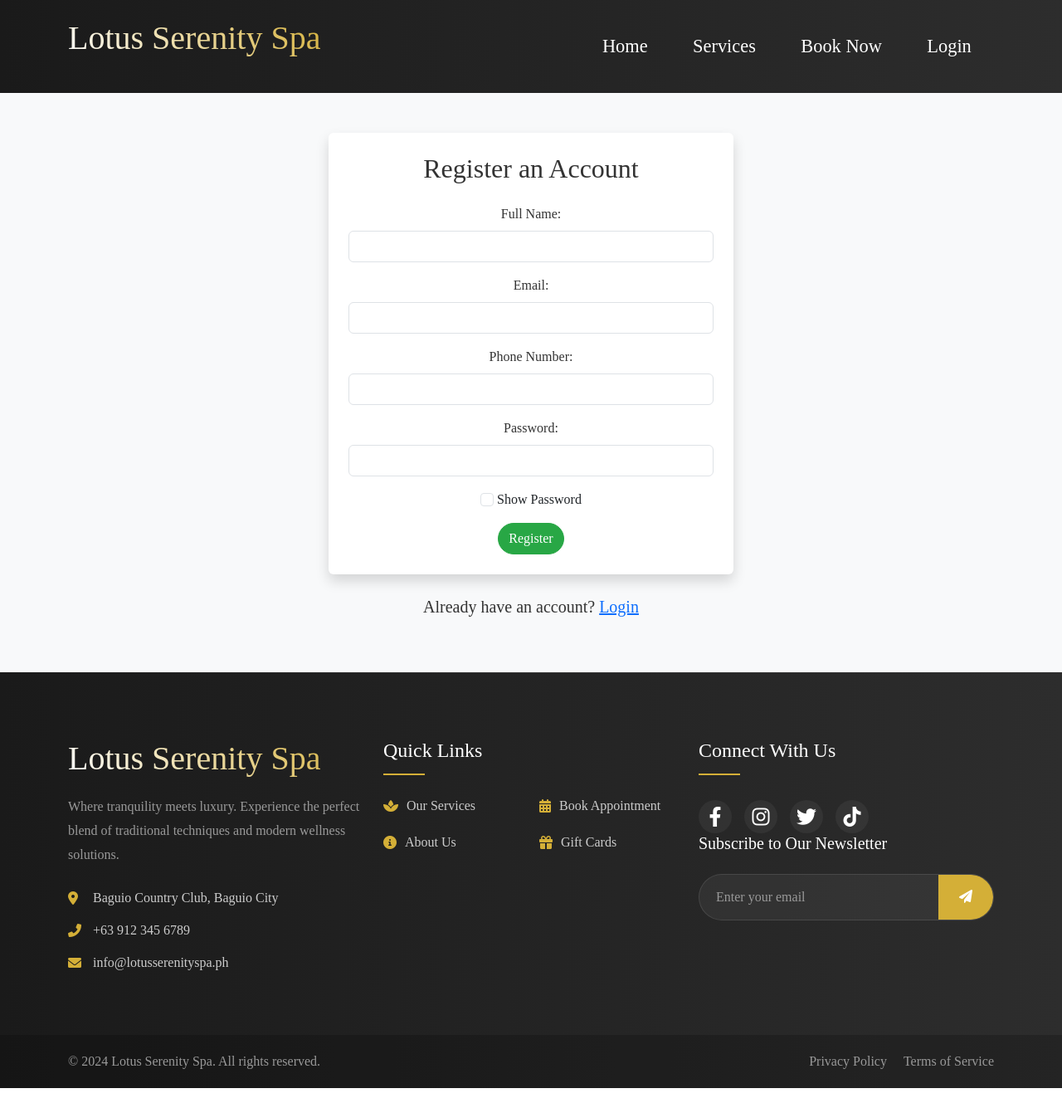
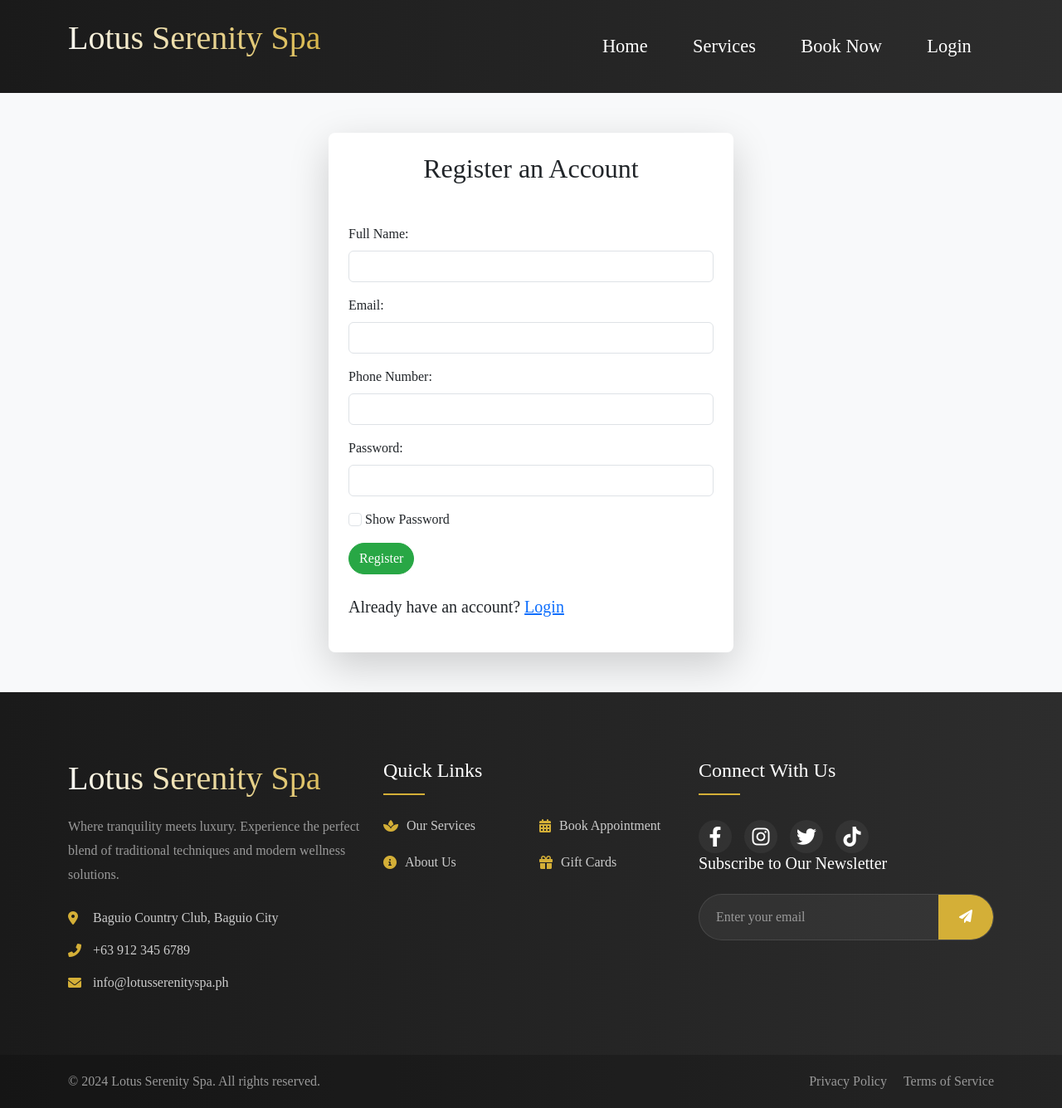
Before and after one commit to Ros-Salazar/3JFinalProj, a PHP site: page /register.php in a window 1280 px wide. Shown: the whole page at 83% size. Before the commit the page ends 1311 px from the top, so only its background shows below. Run offline with PHP 8.4, Linux system fonts and the light colour scheme; some web fonts are replaced.

Commit message:
Another attempt to fix login and register card forms

```diff
--- a/register.php
+++ b/register.php
@@ -104,8 +104,9 @@ if ($_SERVER["REQUEST_METHOD"] == "POST") {
             <p class="mb-5"></p>
             <p class="mb-3"></p>
 
-            <form action="<?php echo htmlspecialchars($_SERVER['PHP_SELF']); ?>" method="post" class="login-form text-center w-50 p-4 shadow rounded bg-white">
-            <h2 class="cta-heading mb-4">Register an Account</h2>
+            <div class="card shadow-lg border-0 rounded-3 p-4 mx-auto w-50">
+            <form action="<?php echo htmlspecialchars($_SERVER['PHP_SELF']); ?>" method="post">
+            <h2 class="text-center mb-5">Register an Account</h2>
             <div class="mb-3">
                     <label for="full_name" class="form-label">Full Name:</label>
                     <input type="text" id="full_name" name="full_name" class="form-control" required>
@@ -152,6 +153,7 @@ if ($_SERVER["REQUEST_METHOD"] == "POST") {
                 <?php endif; ?>
             </form>
             <p class="lead mt-4">Already have an account? <a href="login.php" class="text-primary">Login</a></p>
+            </div>
         </div>
     </section>
 
```
Also changed, not shown: login.php (+4 -3 lines).
